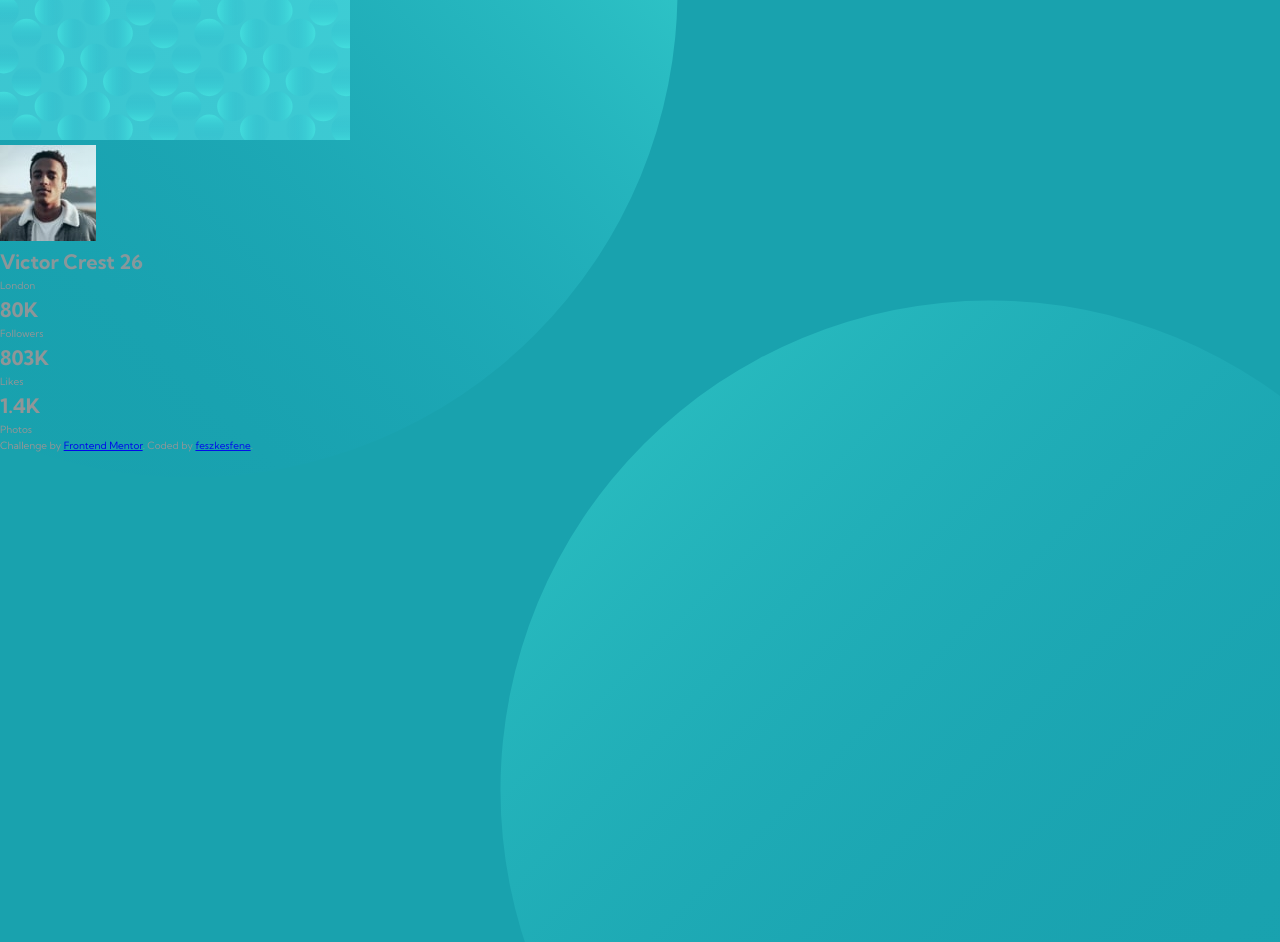
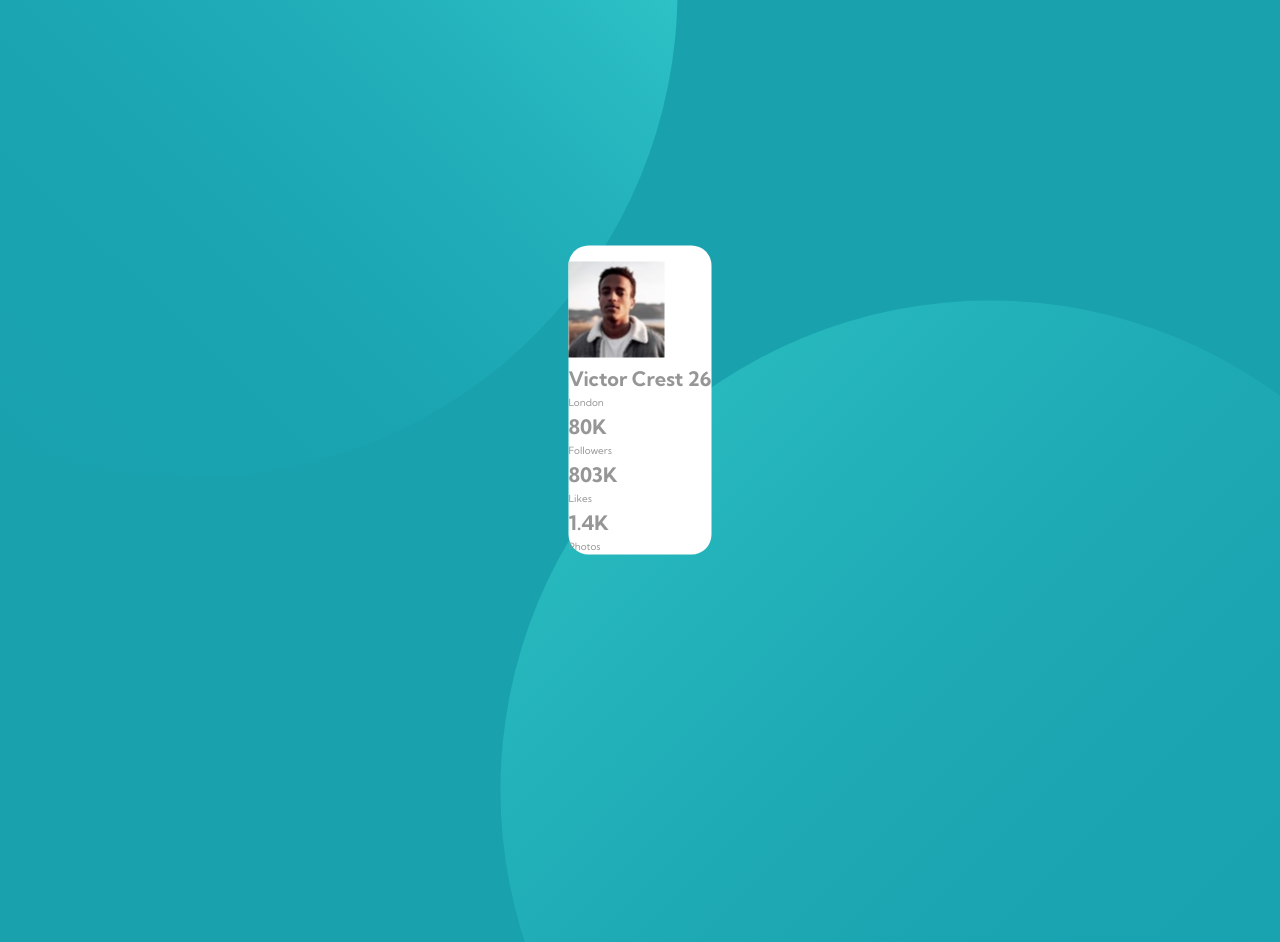
Before and after one commit to feszkesfene/challange-1, a plain HTML site: page index.html in a window 1280 px wide. Shown: the top 942 px of the page. Drawn offline with Linux system fonts and the light colour scheme.

Commit message:
create shape for card and modify card image in html
I positioned the card to the center and created rounded corners. I decided to modify the html so that I will add the card background image in CSS.

```diff
--- a/index.html
+++ b/index.html
@@ -34,10 +34,10 @@
   <div class="container">
     <img src="images/bg-pattern-top.svg" class="icon icon--top">
     <img src="images/bg-pattern-bottom.svg" class="icon icon--bottom">
+  </div>
 
   <div class="card">
-      <div class="card__image">
-        <img src="images/bg-pattern-card.svg" class="card__img">
+    <div class="card__image">&nbsp;
     </div>
 
     <div class="card__photo">
@@ -69,11 +69,14 @@
   </div>
   </div>
 
+  <!--
+
 
   <div class="attribution">
     Challenge by <a href="https://www.frontendmentor.io?ref=challenge" target="_blank">Frontend Mentor</a>.
     Coded by <a href="https://github.com/feszkesfene">feszkesfene</a>.
   </div>
+  -->
 
 </body>
 
--- a/scss/_layout.scss
+++ b/scss/_layout.scss
@@ -2,12 +2,14 @@
 
 .container {
     position: relative;
-    width: 100%;
+    max-width: 100vw;
+    z-index: 1;
 }
 
 .icon {
    display: inline-block;
    position: absolute;
+   z-index: 10;
 
     &--top {
         top: -50rem;
@@ -19,3 +21,19 @@
         left: 50rem;
     }
 }
+
+//CARD
+.card {
+    position: absolute;
+    top: 50%;
+    left: 50%;
+    transform: translate(-50%, -50%);
+    z-index: 100;
+
+    background-color: #fff;
+    border-radius: 2rem;
+
+    &__image {
+
+    }
+}
```
Also changed, not shown: main.css, 1 other file. Lines whose indentation alone changed are shown as unchanged.
